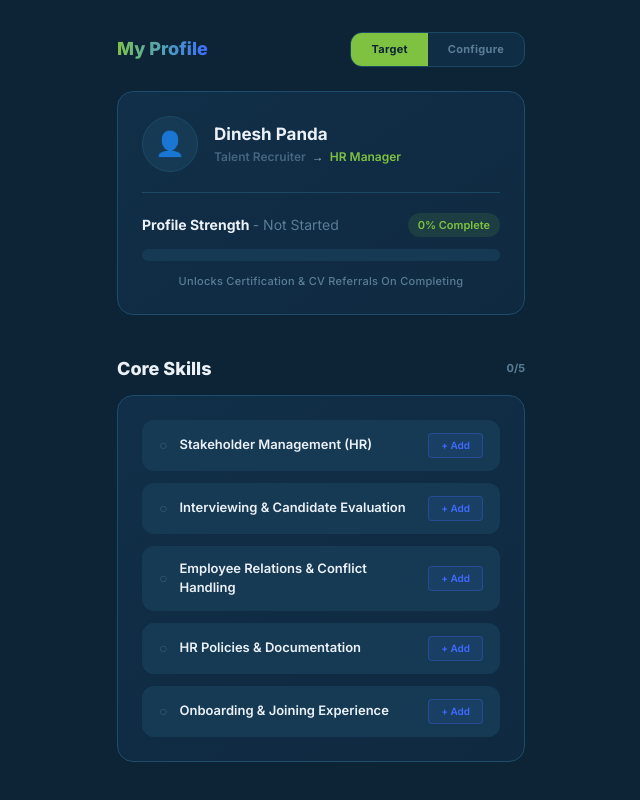
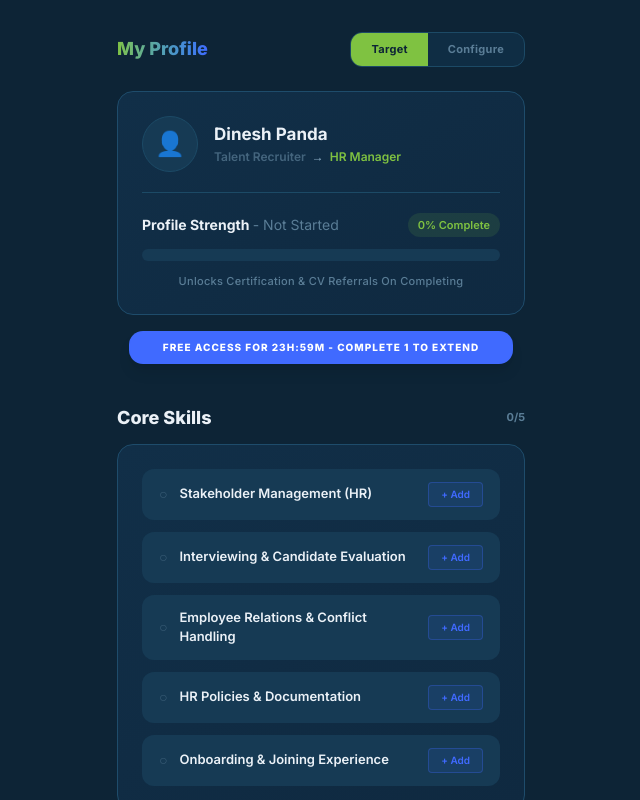
Before and after one commit to dinesh-panda-learntube/certified-flow, a React (Vite) app: page / in a window 1280 px wide. Both pictures are taken after a click on the button 640 px from the left and 694 px from the top of the page. Shown: the top 800 px of the page, without its empty margins (319-959 px from the left). Built offline with nearby package versions, Linux system fonts and the light colour scheme.

Commit message:
feat: inject dual blue banner timer architecture spanning Target top header and center dashboard

```diff
--- a/src/App.jsx
+++ b/src/App.jsx
@@ -254,7 +254,7 @@ export default function App() {
         </div>
 
         {/* Profile Card */}
-        <div id="profile-card-section" className="glass-card mb-6">
+        <div id="profile-card-section" className={`glass-card ${isAfter ? "mb-4" : "mb-6"}`}>
           {/* Profile header — always shown */}
           <div className={`flex items-center gap-4 ${!showCompletion && !isAfter ? "mb-5" : isAfter ? "" : "mb-4"}`}>
             <div className="w-14 h-14 rounded-full flex items-center justify-center text-2xl border bg-dark-surface border-dark-border">
@@ -298,6 +298,8 @@ export default function App() {
           <ProfileStrength totalAdded={totalAdded} />
         </div>
 
+        {isAfter && <ProfileCardBanner totalAdded={totalAdded} />}
+
         <SkillsSection
           addedItems={effectiveAdded.skills}
           passedQuizzes={effectivePassed}
@@ -320,16 +322,22 @@ export default function App() {
           isAfter={isAfter}
         />
 
-        {!isAfter && (
-          <div className="mt-16 text-center space-y-3 pb-8">
+        <div className="mt-16 text-center space-y-3 pb-8 px-4">
+          {!isAfter ? (
+            <>
+              <p className="text-text-secondary text-sm">
+                Your CV updates live as you add items.
+              </p>
+              <p className="text-text-muted text-xs opacity-70">
+                Toggle &lsquo;After&rsquo; to preview the full completed profile.
+              </p>
+            </>
+          ) : (
             <p className="text-text-secondary text-sm">
-              Your CV updates live as you add items.
+              Complete 10 Within 3 Days To Unlock Certifications Worth ₹2199 & Upgrade Your CV For Free.
             </p>
-            <p className="text-text-muted text-xs opacity-70">
-              Toggle &lsquo;After&rsquo; to preview the full completed profile.
-            </p>
-          </div>
-        )}
+          )}
+        </div>
       </div>
 
       {isAfter ? (
@@ -359,3 +367,29 @@ function InfoRow({ label, value }) {
     </div>
   );
 }
+
+function ProfileCardBanner({ totalAdded }) {
+  const [showColon, setShowColon] = useState(true);
+
+  useEffect(() => {
+    const colonInterval = setInterval(() => setShowColon((prev) => !prev), 1000);
+    return () => clearInterval(colonInterval);
+  }, []);
+
+  if (totalAdded === 0) {
+    return (
+      <div className="mx-auto max-w-sm rounded-[14px] mb-6 bg-highlight text-center px-4 py-2 shadow-lg border border-highlight/50">
+        <p className="text-white text-[10px] font-extrabold tracking-widest uppercase">
+          Free Access For 23H<span className={showColon ? "opacity-100" : "opacity-0"}>:</span>59M - Complete 1 to extend
+        </p>
+      </div>
+    );
+  }
+  return (
+    <div className="mx-auto max-w-sm rounded-[14px] mb-6 bg-[#1b3b5c] text-center px-4 py-2 shadow-lg border border-[#1b3b5c]/50">
+      <p className="text-white/90 text-[10px] font-extrabold tracking-widest uppercase">
+        Complete Within 3 Days & Get Certification Free
+      </p>
+    </div>
+  );
+}
--- a/src/components/StickyHeader.jsx
+++ b/src/components/StickyHeader.jsx
@@ -3,10 +3,14 @@ import { useState, useEffect, useRef } from "react";
 export default function StickyHeader({ totalAdded, nextItem, onStartNext }) {
     const [isVisible, setIsVisible] = useState(false);
     const [isScrolling, setIsScrolling] = useState(false);
+    const [showColon, setShowColon] = useState(true);
     const scrollTimeout = useRef(null);
 
     useEffect(() => {
-        // 1. Scroll hiding logic
+        // 1. colon blinking interval
+        const colonInterval = setInterval(() => setShowColon((prev) => !prev), 1000);
+
+        // 2. Scroll hiding logic
         const handleScroll = () => {
             setIsScrolling(true);
             if (scrollTimeout.current) clearTimeout(scrollTimeout.current);
@@ -34,6 +38,7 @@ export default function StickyHeader({ totalAdded, nextItem, onStartNext }) {
         }
 
         return () => {
+            clearInterval(colonInterval);
             window.removeEventListener("scroll", handleScroll);
             if (scrollTimeout.current) clearTimeout(scrollTimeout.current);
             if (observer && profileCard) observer.unobserve(profileCard);
@@ -74,10 +79,10 @@ export default function StickyHeader({ totalAdded, nextItem, onStartNext }) {
                             onStartNext(nextItem.type, nextItem.id);
                         }
                     }}
-                    className={`bg-dark-card/95 backdrop-blur-md border border-dark-border shadow-lg shadow-black/30 rounded-2xl pt-4 pb-3 px-5 transition-transform ${nextItem && totalAdded < 10 ? "cursor-pointer active:scale-[0.98]" : ""
+                    className={`bg-dark-card/95 backdrop-blur-md border border-dark-border shadow-lg shadow-black/30 rounded-2xl pt-4 pb-0 overflow-hidden transition-transform ${nextItem && totalAdded < 10 ? "cursor-pointer active:scale-[0.98]" : ""
                         }`}
                 >
-
+                    <div className="px-5 pb-3">
                         <div className="flex justify-between items-center mb-2">
                             <span className="text-[12px] font-bold text-text-primary">
                                 Profile Strength <span className="text-text-muted font-normal text-[11px]"> - {getStrengthLabel()}</span>
@@ -97,7 +102,7 @@ export default function StickyHeader({ totalAdded, nextItem, onStartNext }) {
                         {nextItem && totalAdded < 10 && (
                             <div className="flex justify-between items-center bg-dark-surface/50 rounded-lg pr-1.5 pl-3 py-1.5 border border-dark-border/50">
                                 <span className="text-[11px] font-bold text-text-primary truncate mr-2">
-                                <span className="text-text-muted opacity-70 font-semibold uppercase tracking-wide text-[9px]">Next {nextItem.type}:</span> {nextItem.title}
+                                    {nextItem.title} <span className="text-text-muted opacity-70 font-semibold uppercase tracking-wide text-[9px]">{nextItem.type}:</span>
                                 </span>
                                 <button
                                     onClick={(e) => {
@@ -110,6 +115,21 @@ export default function StickyHeader({ totalAdded, nextItem, onStartNext }) {
                                 </button>
                             </div>
                         )}
+                    </div>
+
+                    {totalAdded === 0 ? (
+                        <div className="bg-highlight text-center px-4 py-1.5 w-full border-t border-highlight/50">
+                            <p className="text-white text-[10px] font-extrabold tracking-widest uppercase">
+                                Free Access For 23H<span className={showColon ? "opacity-100" : "opacity-0"}>:</span>59M - Complete 1 to extend
+                            </p>
+                        </div>
+                    ) : (
+                        <div className="bg-[#1b3b5c] text-center px-4 py-1.5 w-full border-t border-[#1b3b5c]/50">
+                            <p className="text-white/90 text-[10px] font-extrabold tracking-widest uppercase">
+                                Complete Within 3 Days & Get Certification Free
+                            </p>
+                        </div>
+                    )}
 
                 </div>
             </div>
```
Lines whose indentation alone changed are shown as unchanged.
